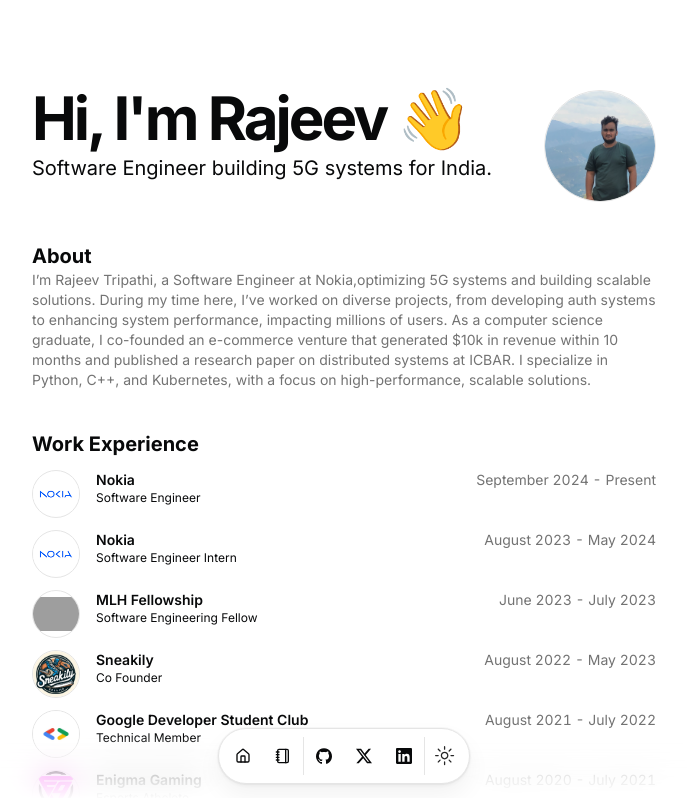
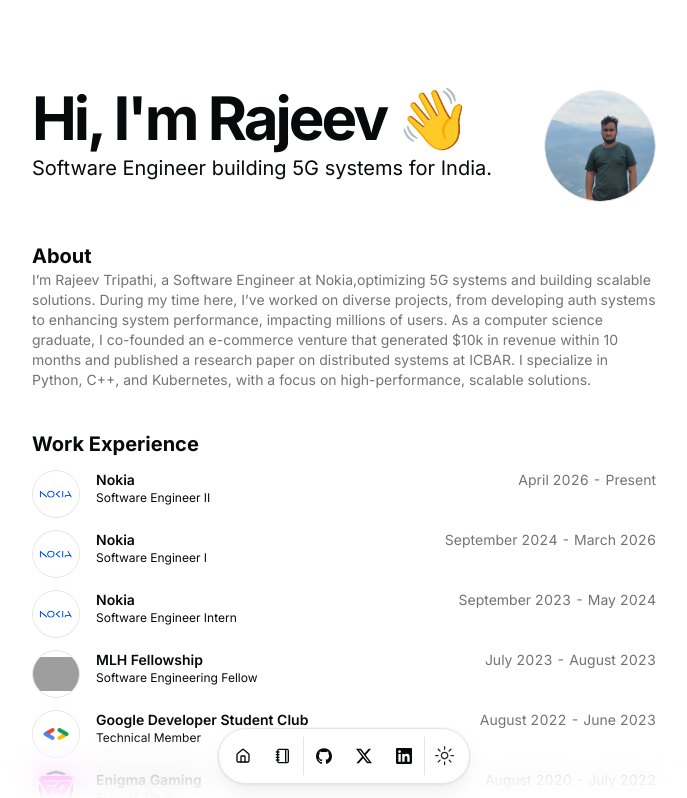
Before and after one commit to rajeevtripathi9801/Portfolio, a Next.js app: page / in a window 1280 px wide. Shown: the top 798 px of the page, without its empty margins (296-983 px from the left). Built offline with nearby package versions, Linux system fonts and the light colour scheme; grey boxes are pictures that could not be loaded.

Commit message:
Updating my new role

```diff
--- a/src/data/resume.tsx
+++ b/src/data/resume.tsx
@@ -66,10 +66,22 @@
       href: "https://www.nokia.com/",
       badges: [],
       location: "Bengaluru, India",
-      title: "Software Engineer",
+      title: "Software Engineer II",
+      logoUrl: "/nokia.png",
+      start: "April 2026",
+      end: "Present",
+      description:
+        "Sole code-level owner of a multi-million dollar customer-facing Spring Boot platform designing, building and maintaining features for active telecom operator deployments, and mentoring an intern on the codebase"
+    },
+    {
+      company: "Nokia",
+      href: "https://www.nokia.com/",
+      badges: [],
+      location: "Bengaluru, India",
+      title: "Software Engineer I ",
       logoUrl: "/nokia.png",
       start: "September 2024",
-      end: "Present",
+      end: "March 2026",
       description:
         "Led end-to-end migration of a production-grade Java system from JDK 8 to JDK 17, ensuring backward compatibility and helping retain a client worth $100K/year.."
     },
@@ -80,7 +92,7 @@
       location: "Bengaluru, India",
       title: "Software Engineer Intern",
       logoUrl: "/nokia.png",
-      start: "August 2023",
+      start: "September 2023",
       end: "May 2024",
       description:
         "Accelerated API response times from 45s to 13s by replacing Jruby with C++ and optimizing search logic using a binary search tree for query."
@@ -92,22 +104,10 @@
       location: "Bengaluru, India",
       title: "Software Engineering Fellow",
       logoUrl: "/MLH.png",
-      start: "June 2023",
-      end: "July 2023",
+      start: "July 2023",
+      end: "August 2023",
       description:
         "Optimized resource allocation by implementing transfer learning and reinforcement learning, improving scanning efficiency by 17%, and enhanced observability by adding detailed metrics to the kubelet, tracking pod start-up times with improved data representation."
-    },
-    {
-      company: "Sneakily",
-      badges: [],
-      href: "",
-      location: "Chandigarh, India",
-      title: "Co Founder",
-      logoUrl: "\sneakily.jpg",
-      start: "August 2022",
-      end: "May 2023",
-      description:
-        "Co-developed a prototype web application for local vendors, enabling direct sales of shoes to customers, and successfully onboarded multiple vendors, generating $80,000 in revenue within 8 months, fostering local entrepreneurship.",
     },
     {
       company: "Google Developer Student Club",
@@ -116,8 +116,8 @@
       location: "Chandigarh, India",
       logoUrl: "\gdsc.png",
       title: "Technical Member",
-      start: "August 2021",
-      end: "July 2022",
+      start: "August 2022",
+      end: "June 2023",
       description:
         "Facilitated events for students interest in core computer science concepts and increased participation from 120 to 256 members around 110% increase and taught 20+ students.",
     },
@@ -129,7 +129,7 @@
       logoUrl: "\enigma.png",
       title: "Esports Athelete",
       start: "August 2020",
-      end: "July 2021",
+      end: "July 2022",
       description:
         "Esports Athelete under PUBG division.",
     },
```
